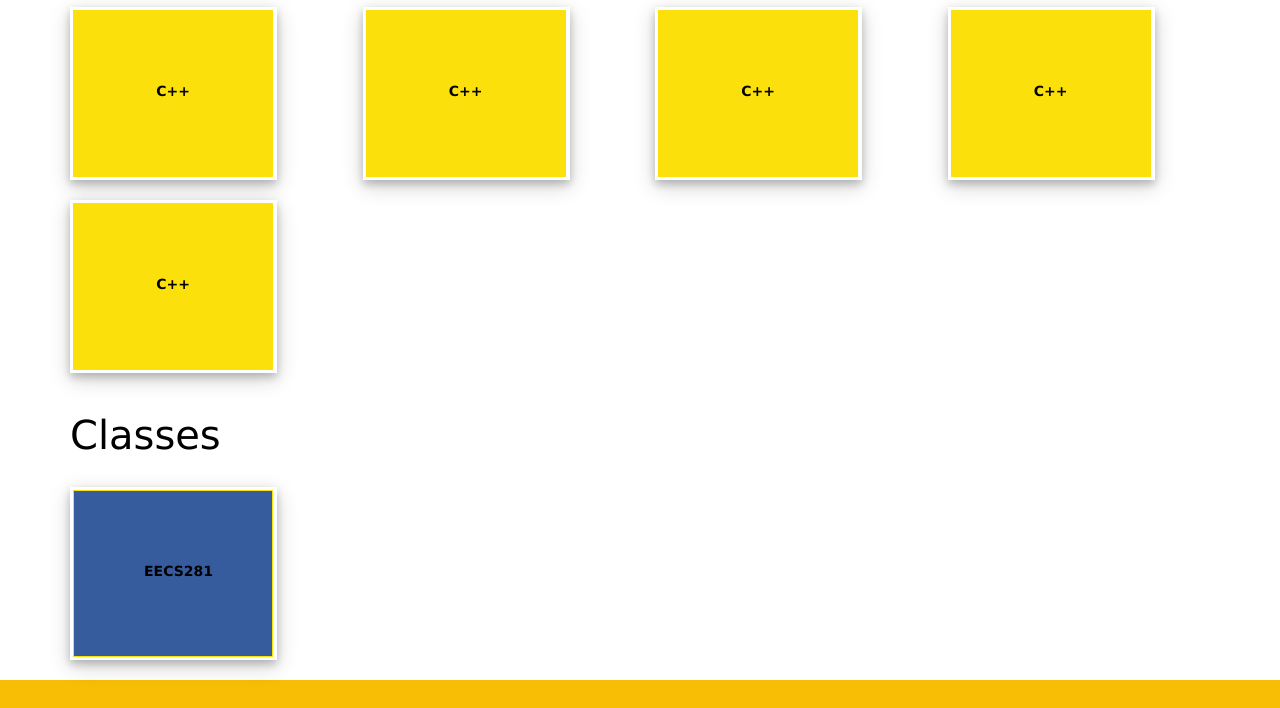
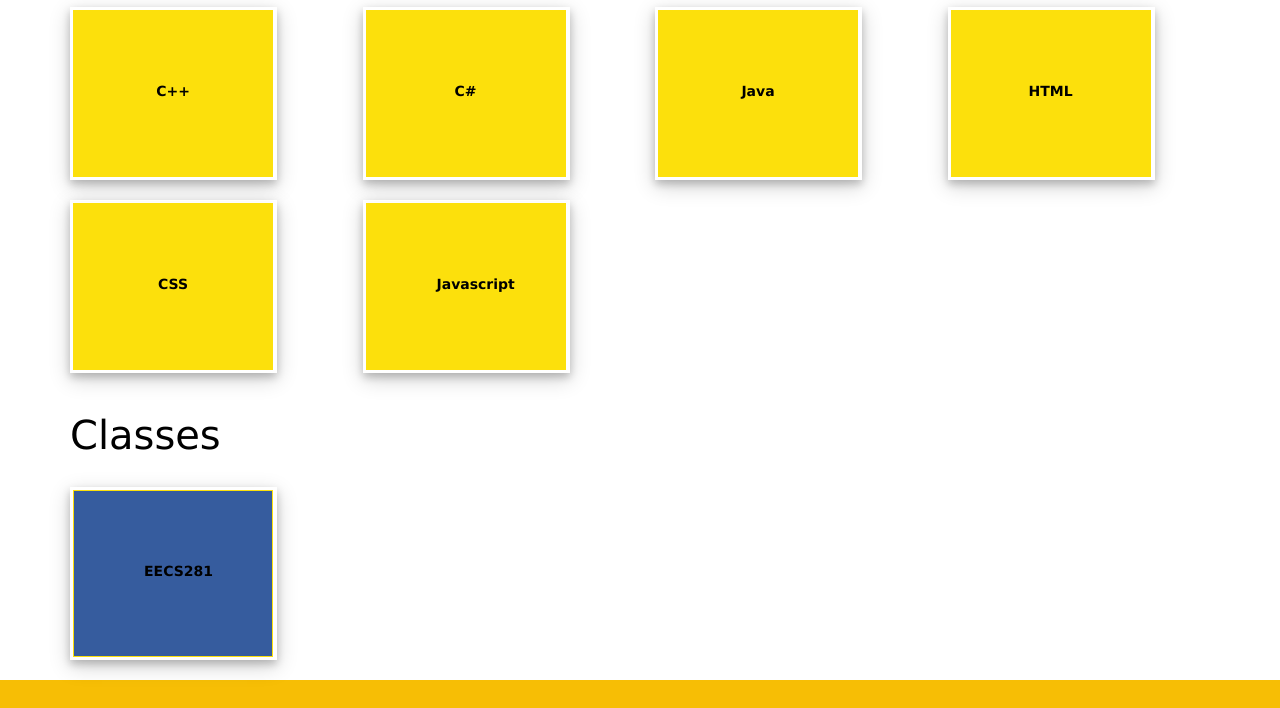
Before and after one commit to antonioatkinson/antonioatkinson.github.io, a plain HTML site: page index.html in a window 1280 px wide. Shown: the part 715-1423 px from the top of the page. Drawn offline with nearby package versions, Linux system fonts and the light colour scheme.

```diff
--- a/index.html
+++ b/index.html
@@ -114,21 +114,21 @@
     <div class="col-md-3">
       <div class="outer-tile">
         <div class ="tile">
-          <label class="skill-tile">C++</label>
+          <label class="skill-tile">C#</label>
         </div>
       </div>
     </div>
     <div class="col-md-3">
       <div class="outer-tile">
         <div class ="tile">
-          <label class="skill-tile">C++</label>
+          <label class="skill-tile">Java</label>
         </div>
       </div>
     </div>
     <div class="col-md-3">
       <div class="outer-tile">
         <div class ="tile">
-          <label class="skill-tile">C++</label>
+          <label class="skill-tile">HTML</label>
         </div>
       </div>
     </div>
@@ -137,7 +137,14 @@
     <div class="col-md-3 border-tile">
       <div class="outer-tile">
         <div class ="tile">
-          <label class="skill-tile">C++</label>
+          <label class="skill-tile">CSS</label>
+        </div>
+      </div>
+    </div>
+    <div class="col-md-3 border-tile">
+      <div class="outer-tile">
+        <div class ="tile">
+          <label class="skill-tile">Javascript</label>
         </div>
       </div>
     </div>
--- a/style.css
+++ b/style.css
@@ -1,5 +1,6 @@
 *{
   font-family: Futura, Verdana, Candara,Helvetica,Sans-serif;
+  /*font-family: Serif;*/
 }
 .header{
   padding: 30px;
@@ -115,6 +116,46 @@
 }
 
 /* Navbar styling*/
+/*.navbar-custom {
+  border-color: #229922;
+}
+.navbar-brand{
+  color:white;
+  font-size:180%;
+  padding-left: 0px;
+  padding-right: 0px;
+  position: relative;
+}
+
+.navbar-custom .navbar-nav > .active > a {
+  color: black;
+  background-color:white;
+}
+.navbar-custom .navbar-nav > li > a {
+    color:#fff;
+}
+
+.navbar-custom .navbar-nav > li > a:hover,
+.navbar-custom .navbar-nav > li > a:focus,
+.navbar-custom .navbar-nav > .active > a:hover,
+.navbar-custom .navbar-nav > .active > a:focus,
+.navbar-custom .navbar-nav > .open >a {
+  text-decoration: none;
+  background-color: white;
+  color:black;
+}
+.navbar-custom .navbar-brand {
+  color:#eeeeee;
+}
+.navbar-custom .navbar-toggle {
+  background-color:#001f3f;
+}
+.navbar-custom .icon-bar {
+  background-color:white;
+} */
+
+
+
 .navbar-custom {
   /*border-color: #229922;*/
 }
@@ -133,6 +174,9 @@
 .navbar-custom .navbar-nav > .active > a {
   color: black;
   background-color:white;
+}
+.navbar-custom .navbar-nav > li > a {
+    color:#fff;
 }
 .navbar-custom .navbar-nav > li > a:hover,
 .navbar-custom .navbar-nav > li > a:focus,
@@ -160,21 +204,9 @@
 .footer{
   padding-right: 20px;
 }
-/*.fa-github{
-  color:black;
-}*/
 .fa-footer{
   color:black;
 }
-/*.fa-envelope{
-  color:black;
-}
-.fa-linkedin-square{
-  color:black;
-}
-.fa-codepen{
-  color:black;
-}*/
 .footer-hover{
   color:blue;
 }
```
